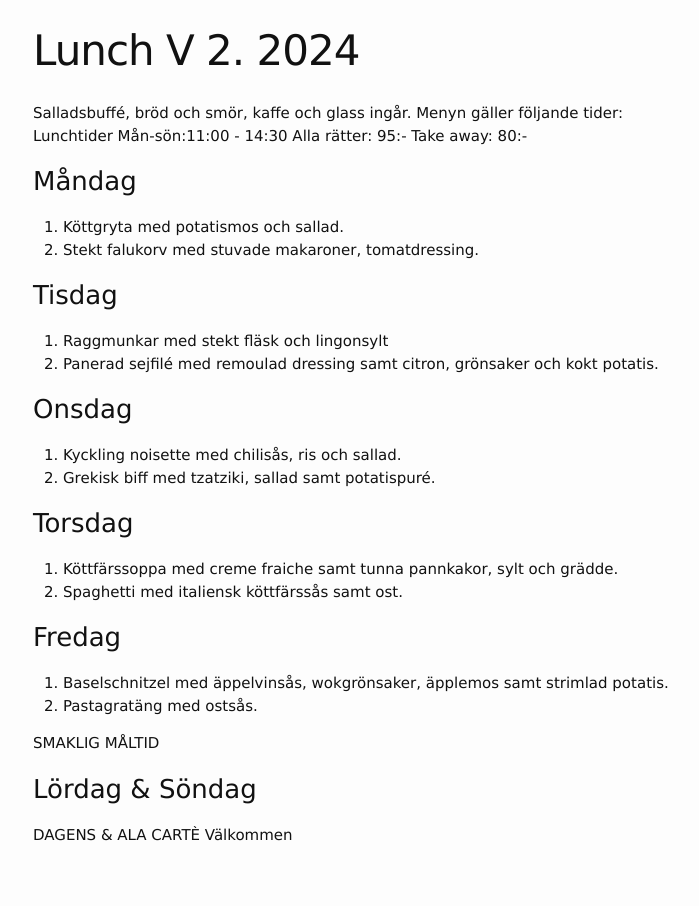
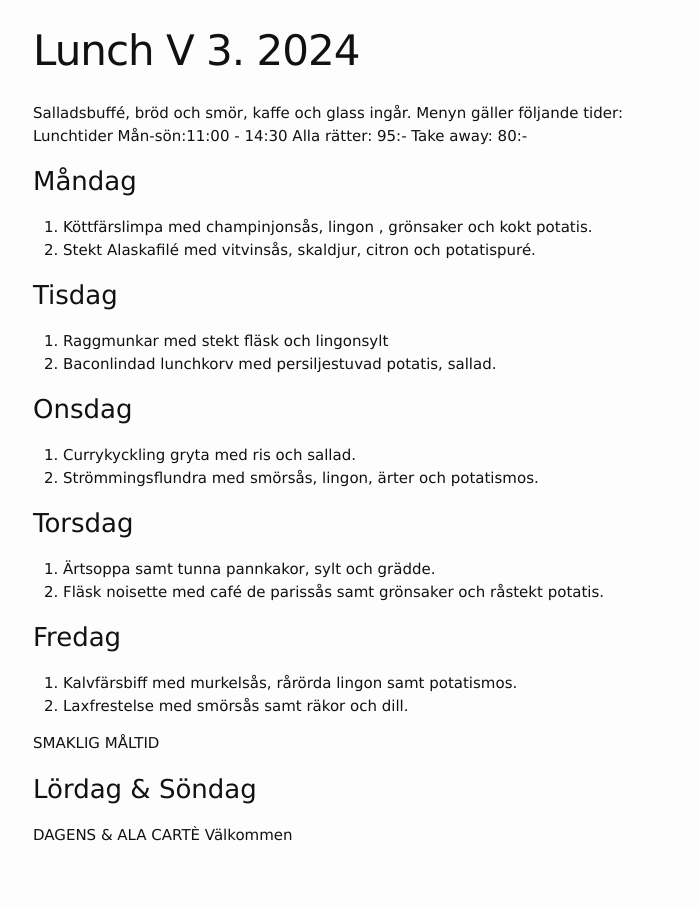
Before and after one commit to FarInn62/farinn62.github.io, a Jekyll site: the page built from lunch.md, in a window 1280 px wide. Shown: the whole page, without its empty margins (237-936 px from the left). Built offline with Jekyll 4.4.1, drawn with Linux system fonts in a browser that asks for light colours.

Commit message:
Update lunch.md

```diff
--- a/lunch.md
+++ b/lunch.md
@@ -1,6 +1,6 @@
 ---
 layout: foodmenu
-title: Lunch V 2. 2024
+title: Lunch V 3. 2024
 permalink: /lunch/
 published: true
 ---
@@ -11,28 +11,28 @@ Alla rätter: 95:- Take away: 80:-
 
 ### Måndag
 
-1. Köttgryta med potatismos och sallad.
-2. Stekt falukorv med stuvade makaroner, tomatdressing.
+1. Köttfärslimpa med champinjonsås, lingon , grönsaker och kokt potatis.
+2. Stekt Alaskafilé med vitvinsås, skaldjur, citron och potatispuré.
 
 ### Tisdag
 
 1. Raggmunkar med stekt fläsk och lingonsylt
-2. Panerad sejfilé med remoulad dressing samt citron, grönsaker och kokt potatis.
+2. Baconlindad lunchkorv med persiljestuvad potatis, sallad.
 
 ### Onsdag
 
-1. Kyckling noisette med chilisås, ris och sallad.
-2. Grekisk biff med tzatziki, sallad samt potatispuré.
+1. Currykyckling gryta med ris och sallad.
+2. Strömmingsflundra med smörsås, lingon, ärter och potatismos.
 
 ### Torsdag
 
-1. Köttfärssoppa med creme fraiche samt tunna pannkakor, sylt och grädde.
-2. Spaghetti med italiensk köttfärssås samt ost.
+1. Ärtsoppa samt tunna pannkakor, sylt och grädde.
+2. Fläsk noisette med café de parissås samt grönsaker och råstekt potatis.
 
 ### Fredag
 
-1. Baselschnitzel med äppelvinsås, wokgrönsaker, äpplemos samt strimlad potatis.
-2. Pastagratäng med ostsås.
+1. Kalvfärsbiff med murkelsås, rårörda lingon samt potatismos.
+2. Laxfrestelse med smörsås samt räkor och dill.
 
 
 SMAKLIG MÅLTID
```
